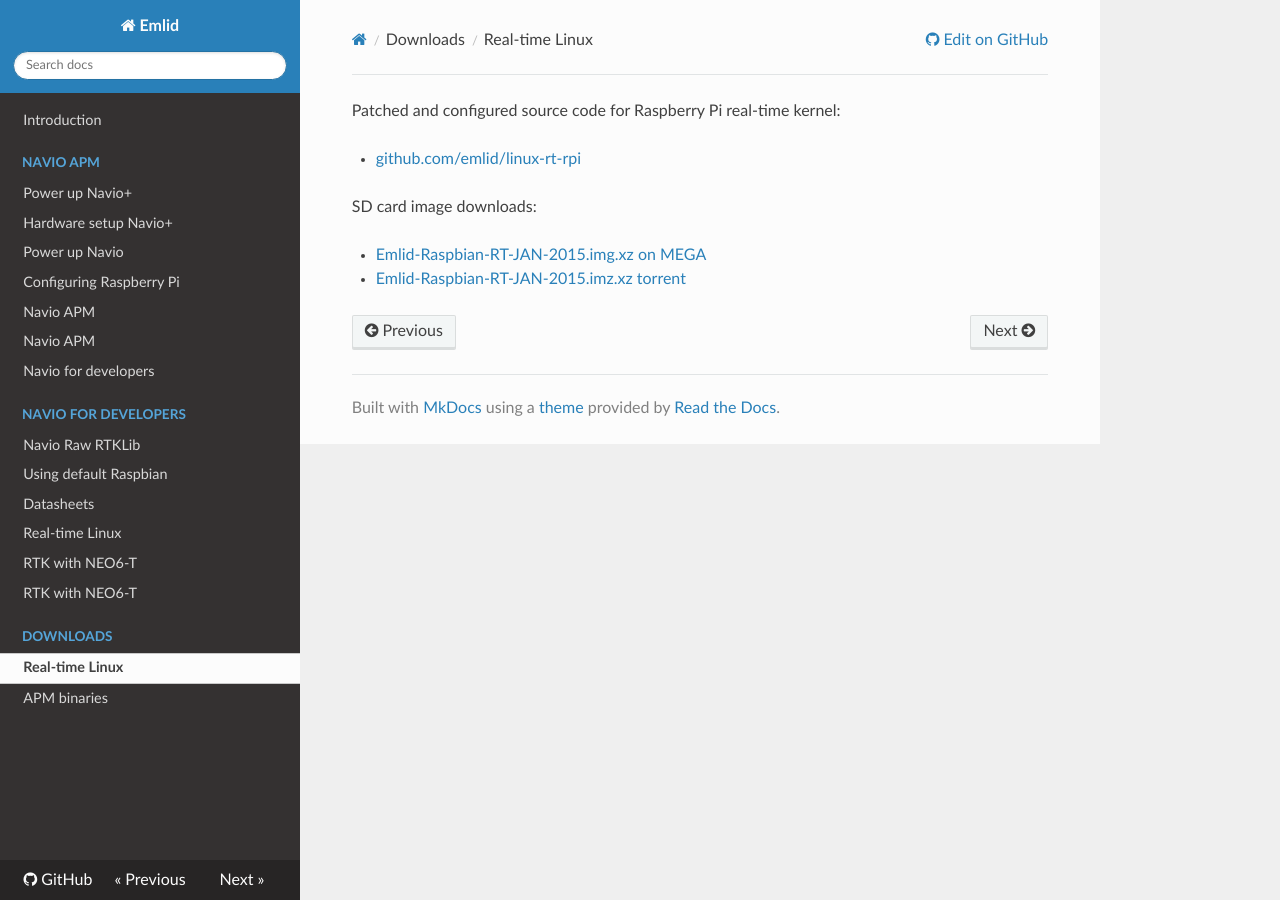
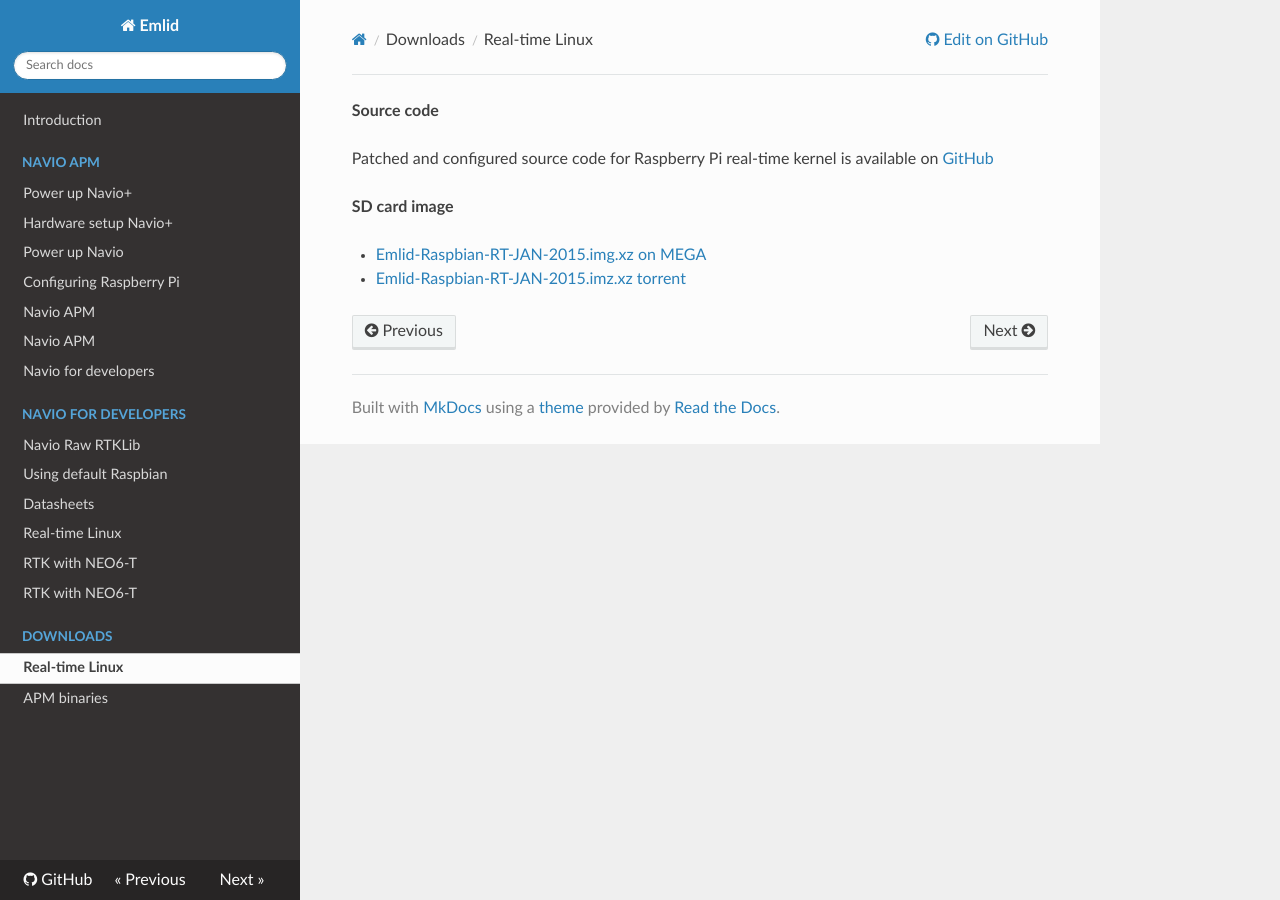
Before and after one commit to emlid/navio2-docs, an MkDocs documentation site: the page built from docs/Downloads/Real-time-Linux.md, in a window 1280 px wide. Built offline with MkDocs 1.6.1, drawn with Linux system fonts in a browser that asks for light colours; nearby versions of some CDN libraries; old or Windows-style settings are respelled for this version of MkDocs.

Commit message:
Fixed headings

```diff
--- a/docs/Downloads/Real-time-Linux.md
+++ b/docs/Downloads/Real-time-Linux.md
@@ -1,9 +1,9 @@
 
-Patched and configured source code for Raspberry Pi real-time kernel:
+**Source code**
 
-* [github.com/emlid/linux-rt-rpi](https://github.com/emlid/linux-rt-rpi)
+Patched and configured source code for Raspberry Pi real-time kernel is available on [GitHub](https://github.com/emlid/linux-rt-rpi)
 
-SD card image downloads:
+**SD card image**
 
 * [Emlid-Raspbian-RT-JAN-2015.img.xz on MEGA](https://mega.co.nz/#!UMZRkJ6Z!4uJF3UTsaBFxIcCq_BKsKMJNteHCAIUBBwIW7Q9WlSc)
 * [Emlid-Raspbian-RT-JAN-2015.imz.xz torrent](http://www.emlid.com/files/Emlid-Raspbian-RT-JAN-2015.img.xz.torrent)
```
